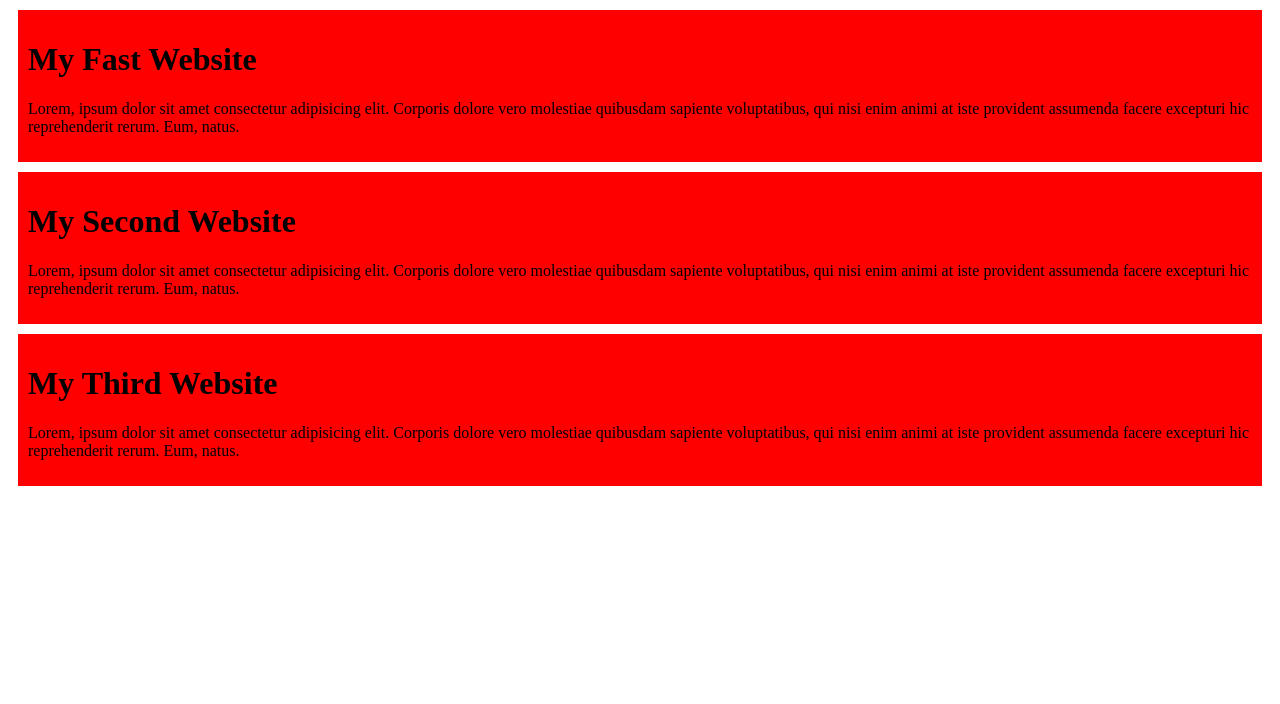
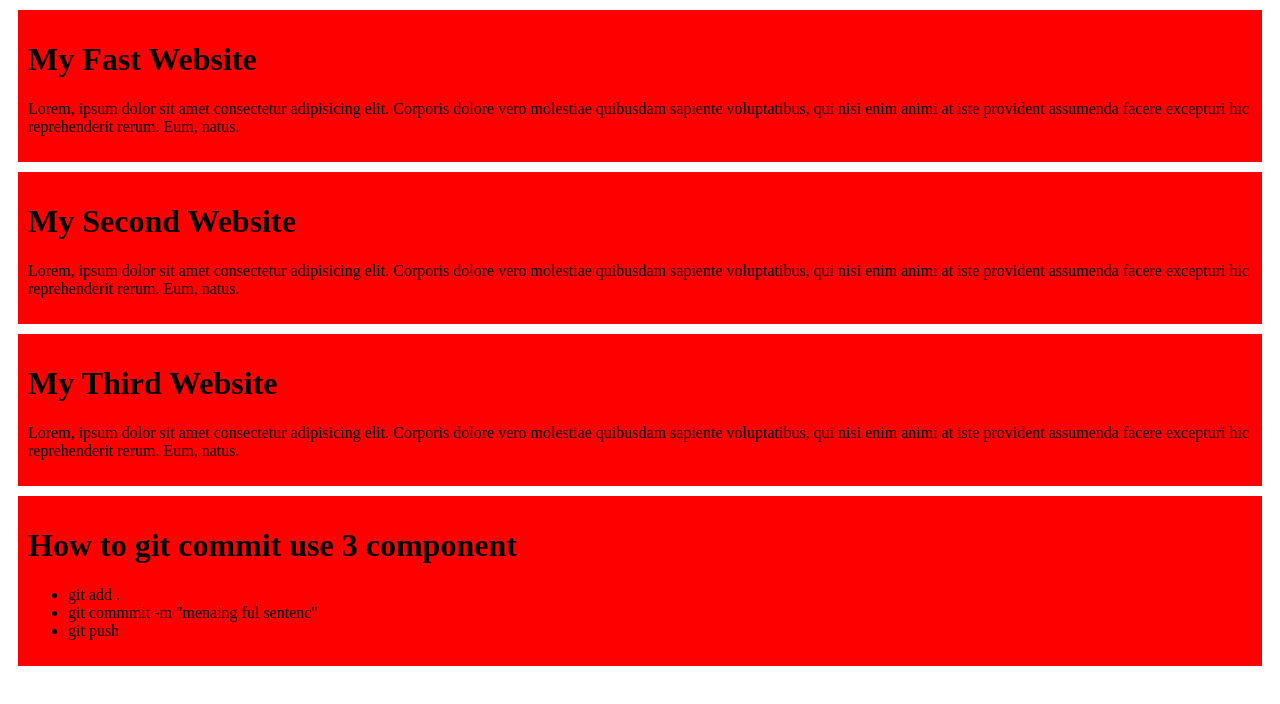
Before and after one commit to abubakrsiddikl/my_simple_wesite, a plain HTML site: page index.html in a window 1280 px wide. Drawn offline with Linux system fonts and the light colour scheme.

Commit message:
added list of git commit component

```diff
--- a/index.html
+++ b/index.html
@@ -19,5 +19,13 @@
         <h1>My Third Website</h1>
         <p>Lorem, ipsum dolor sit amet consectetur adipisicing elit. Corporis dolore vero molestiae quibusdam sapiente voluptatibus, qui nisi enim animi at iste provident assumenda facere excepturi hic reprehenderit rerum. Eum, natus.</p>
     </div>
+    <div>
+        <h1>How to git commit use 3 component</h1>
+        <ul>
+            <li>git add .</li>
+            <li>git commmit -m "menaing ful sentenc"</li>
+            <li>git push</li>
+        </ul>
+    </div>
 </body>
 </html>
```
